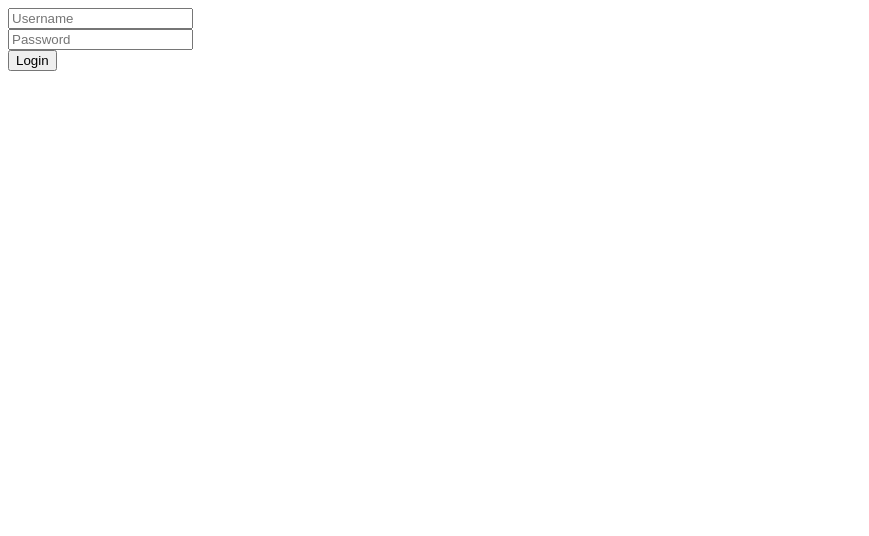
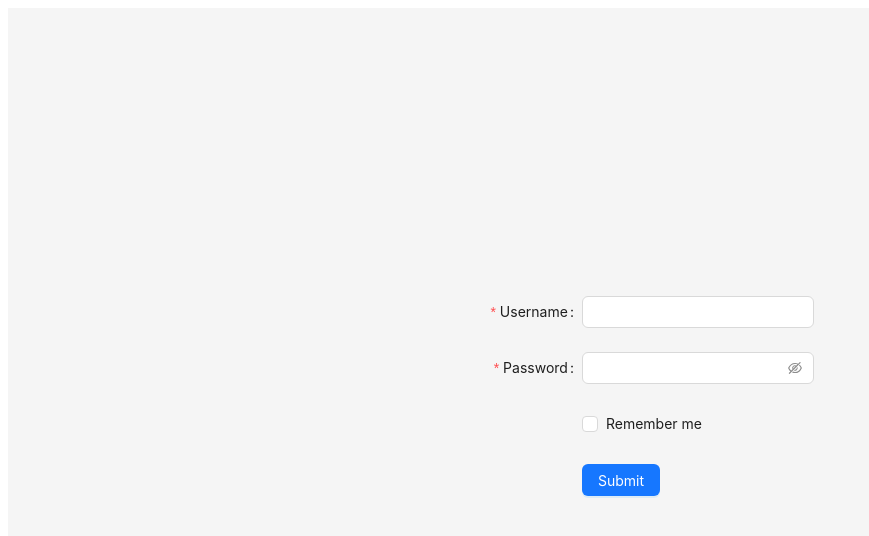
Before and after one commit to tank61409/BigEvent, a React (Create React App) app in the folder ReactTs/bigevent/: page /login in a window 1280 px wide. Shown: the top 536 px of the page, without its empty margins (0-869 px from the left). Built offline with nearby package versions, Linux system fonts and the light colour scheme.

Commit message:
ant design

```diff
--- a/ReactTs/bigevent/package.json
+++ b/ReactTs/bigevent/package.json
@@ -11,6 +11,7 @@
     "@types/node": "^16.18.126",
     "@types/react": "^19.1.6",
     "@types/react-dom": "^19.1.5",
+    "antd": "^5.25.4",
     "axios": "^1.9.0",
     "bigevent": "file:",
     "react": "^19.1.0",
--- /dev/null
+++ b/ReactTs/bigevent/src/components/MyHeader.tsx
@@ -0,0 +1,27 @@
+import { Button, theme } from "antd";
+import {Layout} from "antd";
+import { useNavigate } from "react-router-dom";
+
+const { Header } = Layout
+
+function MyHeader() {
+    const {
+        token: { colorBgContainer, borderRadiusLG },
+    } = theme.useToken();
+    const navigate = useNavigate()
+    const token = localStorage.getItem('token')
+    const handleClick = () => {
+        if (token) {
+            localStorage.removeItem('token')
+            navigate('/home')
+        } else {
+            navigate('/login')
+        }
+    }
+    return (
+        <Header style={{display:'flex', padding: 0, background: colorBgContainer, justifyContent:"flex-end",alignItems:'center' }}>
+            <Button type="primary" onClick={handleClick}>{token?'登出':'登入'}</Button>
+        </Header>
+    )
+}
+export default MyHeader
--- /dev/null
+++ b/ReactTs/bigevent/src/components/MyLayout.tsx
@@ -0,0 +1,17 @@
+import { Layout } from "antd";
+import { Outlet } from "react-router-dom";
+import MyHeader from "./MyHeader";
+
+const { Content } = Layout
+
+function MyLayout() {
+    return (
+        <Layout style={{ minHeight: '100vh' }}>
+            <MyHeader/>
+            <Content style={{padding:24}}>
+                <Outlet/>
+            </Content>
+        </Layout>
+    )
+}
+export default MyLayout
--- a/ReactTs/bigevent/src/components/RequireAuth.tsx
+++ b/ReactTs/bigevent/src/components/RequireAuth.tsx
@@ -3,7 +3,6 @@ import { Navigate, Outlet } from "react-router-dom";
 
 const RequireAuth = () => {
     const token = localStorage.getItem('token')
-    console.log("這裡是保護液面 "+token)
     return token ? <Outlet/> : <Navigate to='/login' replace/>
 }
 
--- /dev/null
+++ b/ReactTs/bigevent/src/interface/userInterface.ts
@@ -0,0 +1,4 @@
+export interface userLogin{
+    username:string,
+    password:string
+}
--- a/ReactTs/bigevent/src/page/Category.tsx
+++ b/ReactTs/bigevent/src/page/Category.tsx
@@ -1,24 +1,46 @@
-import React, { useEffect, useState } from 'react';
+import { Table } from 'antd';
 import axios from 'axios';
-import { BrowserRouter } from 'react-router-dom';
+import { useEffect, useState } from 'react';
 import http from '../utils/axiosUtils';
 
 
+
 function Category() {
-  const [msg, setMsg] = useState('');
-  useEffect(()=>{
-    console.log(axios.defaults.headers.common['Authorization'])
-  })
-  const getcategoryDetail = async () => {
-    const respone = await http.get('http://localhost:8080/category', {})
-    console.log(respone.data.data)
-    setMsg(JSON.stringify(respone.data.data))
-  }
+  const [category, setCategory] = useState([]);
+  useEffect(() => {
+    const fetchCategory = async () => {
+      const respone = await http.get('http://localhost:8080/category', {})
+      setCategory(respone.data.data)
+    }
+    fetchCategory()
+  },[])
+
+  const columns = [
+    {
+      title: '類別名稱',
+      dataIndex: 'categoryName',
+      key: 'categoryName',
+    },
+    {
+      title: '別名',
+      dataIndex: 'categoryAlias',
+      key: 'categoryAlias',
+    },
+    {
+      title: '創建時間',
+      dataIndex: 'createTime',
+      key: 'createTime',
+    },
+    {
+      title: '更新時間',
+      dataIndex: 'updateTime',
+      key: 'updateTime'
+    }
+  ];
+
   return (
     <div>
-      這是Category
-      <div><button onClick={getcategoryDetail}>CategoryDetail</button> </div>
-      <div>{msg}</div>
+      <Table dataSource={category} columns={columns} pagination={{ position: ['bottomCenter'] }} />
     </div>
 
   )
--- /dev/null
+++ b/ReactTs/bigevent/src/page/Home.tsx
@@ -0,0 +1,75 @@
+import React, { useState } from 'react';
+import {
+  DesktopOutlined,
+  FileOutlined,
+  PieChartOutlined,
+  TeamOutlined,
+  UserOutlined,
+} from '@ant-design/icons';
+import type { MenuProps } from 'antd';
+import { Breadcrumb, Layout, Menu, theme } from 'antd';
+import MyHeader from '../components/MyHeader';
+
+const { Header, Content, Footer, Sider } = Layout;
+
+type MenuItem = Required<MenuProps>['items'][number];
+
+function getItem(
+  label: React.ReactNode,
+  key: React.Key,
+  icon?: React.ReactNode,
+  children?: MenuItem[],
+): MenuItem {
+  return {
+    key,
+    icon,
+    children,
+    label,
+  } as MenuItem;
+}
+
+const items: MenuItem[] = [
+  getItem('Option 1', '1', <PieChartOutlined />),
+  getItem('Option 2', '2', <DesktopOutlined />),
+  getItem('User', 'sub1', <UserOutlined />, [
+    getItem('Tom', '3'),
+    getItem('Bill', '4'),
+    getItem('Alex', '5'),
+  ]),
+  getItem('Team', 'sub2', <TeamOutlined />, [getItem('Team 1', '6'), getItem('Team 2', '8')]),
+  getItem('Files', '9', <FileOutlined />),
+];
+
+const Home: React.FC = () => {
+  const [collapsed, setCollapsed] = useState(false);
+  const {
+    token: { colorBgContainer, borderRadiusLG },
+  } = theme.useToken();
+
+  return (
+    <Layout style={{ minHeight: '100vh' }}>
+      <Sider collapsible collapsed={collapsed} onCollapse={(value) => setCollapsed(value)}>
+        <div className="demo-logo-vertical" />
+        <Menu theme="dark" defaultSelectedKeys={['1']} mode="inline" items={items} />
+      </Sider>
+      <Layout>
+        <MyHeader/>
+        <Content style={{ margin: '0 16px' }}>
+          <Breadcrumb style={{ margin: '16px 0' }} items={[{ title: 'User' }, { title: 'Bill' }]} />
+          <div
+            style={{
+              padding: 24,
+              minHeight: 360,
+              background: colorBgContainer,
+              borderRadius: borderRadiusLG,
+            }}
+          >
+            Bill is a cat.
+          </div>
+        </Content>
+      </Layout>
+    </Layout>
+  );
+};
+
+export default Home;
--- a/ReactTs/bigevent/src/page/Login.tsx
+++ b/ReactTs/bigevent/src/page/Login.tsx
@@ -1,38 +1,70 @@
-import React, { useEffect, useState } from 'react';
+import { Button, Checkbox, Col, Form, Input, Layout, Row } from 'antd';
 import axios from 'axios';
+import { useState } from 'react';
 import { useNavigate } from 'react-router-dom';
+import { userLogin } from '../interface/userInterface';
+import { Content } from 'antd/es/layout/layout';
 
 function Login() {
-  const [username, setUsername] = useState('');
-  const [password, setPassword] = useState('');
-  const [msg, setMsg] = useState('');
-  const [token, setToken] = useState('');
+  type FieldType = {
+    username?: string;
+    password?: string;
+    remember?: string;
+  };
   const navigate = useNavigate();
-  const handleLogin = async () => {
-    const respone = await axios.post('http://localhost:8080/user/login', {
-      username,
-      password
-    })
+  const onFinish = async (value: userLogin) => {
+    const respone = await axios.post('http://localhost:8080/user/login', value)
 
-      ;
-    setMsg(respone.data.message)
-    setToken(respone.data.data)
-    axios.defaults.headers.common['Authorization'] = `Bearer ${token}`
-
-    alert('Login success')
+    localStorage.setItem('token',respone.data.data)
     navigate('/Category')
   }
 
 
   return (
-    <div >
-      <div><input placeholder='Username' value={username} onChange={(e) => setUsername(e.target.value)} /></div>
-      <div><input placeholder='Password' value={password} onChange={(e) => setPassword(e.target.value)} /></div>
-      <div><button onClick={handleLogin}>Login</button> </div>
+    <Layout style={{ height: '100vh' }}>
+      <Content>
+        <Row justify="center" align="middle" style={{ height: '100%' }}>
+          <Col>
+            <Form
+              name="basic"
+              labelCol={{ span: 8 }}
+              wrapperCol={{ span: 16 }}
+              style={{ maxWidth: 600 }}
+              initialValues={{ remember: false }}
+              onFinish={onFinish}
 
-      <div>{msg}</div>
+              autoComplete="off"
+            >
+              <Form.Item<FieldType>
+                label="Username"
+                name="username"
+                rules={[{ required: true, message: 'Please input your username!' }]}
+              >
+                <Input />
+              </Form.Item>
 
-    </div>
+              <Form.Item<FieldType>
+                label="Password"
+                name="password"
+                rules={[{ required: true, message: 'Please input your password!' }]}
+              >
+                <Input.Password />
+              </Form.Item>
+
+              <Form.Item<FieldType> name="remember" valuePropName="checked" label={null}>
+                <Checkbox >Remember me</Checkbox>
+              </Form.Item>
+
+              <Form.Item label={null}>
+                <Button type="primary" htmlType="submit">
+                  Submit
+                </Button>
+              </Form.Item>
+            </Form>
+          </Col>
+        </Row>
+      </Content>
+    </Layout>
   );
 }
 
--- a/ReactTs/bigevent/src/router.tsx
+++ b/ReactTs/bigevent/src/router.tsx
@@ -2,16 +2,19 @@ import { Route, Routes } from "react-router-dom";
 import Login from "./page/Login";
 import Category from "./page/Category";
 import RequireAuth from "./components/RequireAuth";
+import Home from "./page/Home";
+import MyLayout from "./components/MyLayout";
 
 const RouteerConfig = () => {
     return (
         <Routes>
+            <Route path="/home" element={<Home />} />
             <Route path="/login" element={<Login />} />
-
-
             {/* 巢狀驗證 */}
-            <Route  element={<RequireAuth />}>
-                <Route path="/category" element={<Category />} />
+            <Route element={<RequireAuth />}>
+                <Route element={<MyLayout />}>
+                    <Route path="/category" element={<Category />}/>
+                </Route>
             </Route>
 
         </Routes>
--- a/ReactTs/bigevent/src/utils/axiosUtils.ts
+++ b/ReactTs/bigevent/src/utils/axiosUtils.ts
@@ -7,7 +7,6 @@ const http = axios.create({
 http.interceptors.request.use(
     (config) => {
         const token = localStorage.getItem('token')
-        console.log("http "+ token)
         if(token){
             config.headers = config.headers || {}
             config.headers.Authorization = `Bearer ${token}`
```
Also changed, not shown: 2 other files (tests, documents, lock files or other folders).
